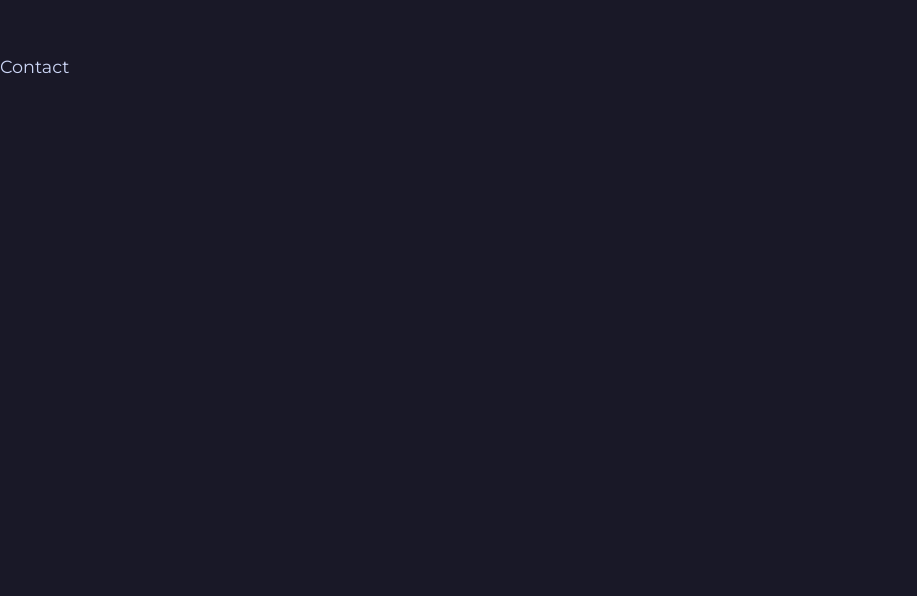
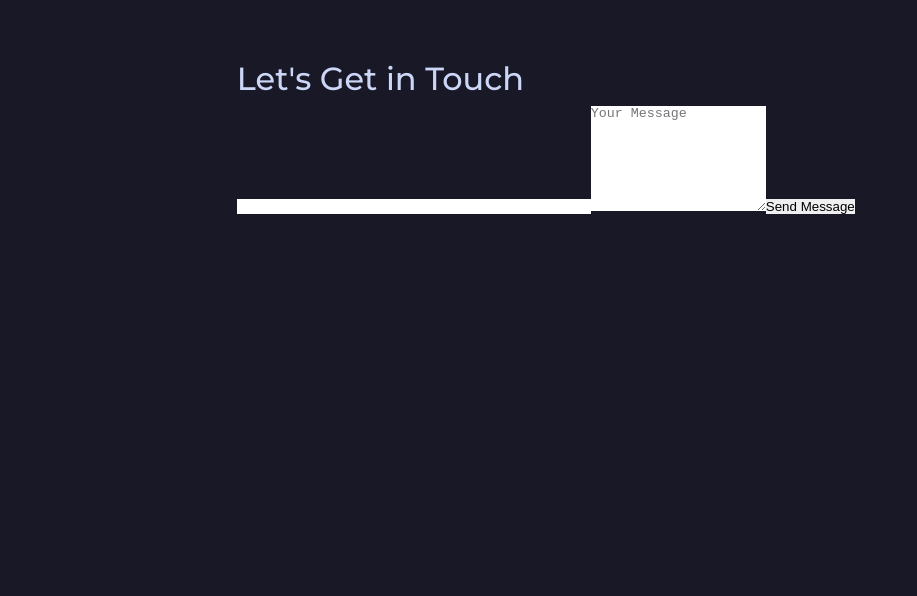
Before and after one commit to larkindaniel/sdlarkin, a React (Create React App) app: page / in a window 1280 px wide. Shown: the part 3284-3880 px from the top of the page, without its empty margins (0-917 px from the left). Built offline with nearby package versions, Linux system fonts and the light colour scheme.

Commit message:
whyamistillatwork

```diff
--- a/src/components/contact/Contact.jsx
+++ b/src/components/contact/Contact.jsx
@@ -2,7 +2,21 @@
 import "./contact.css";
 
 const Contact = () => {
-  return <section id="contact">Contact</section>;
+  return (
+    <section id="contact">
+      <div className="container container__header">
+        <h5>Let's Get in Touch</h5>
+      </div>
+      <div className="container container__contact">
+        <form action = "">
+            <input type="text" name = 'name' paceholder="Your Name" required/>
+            <input type="email" name = 'email' paceholder="Your Email" required/>
+            <textarea name="message" rows="7" placeholder="Your Message"></textarea>
+            <button type = "submit">Send Message</button>
+          </form>
+      </div>
+    </section>
+  );
 };
 
 export default Contact;
```
